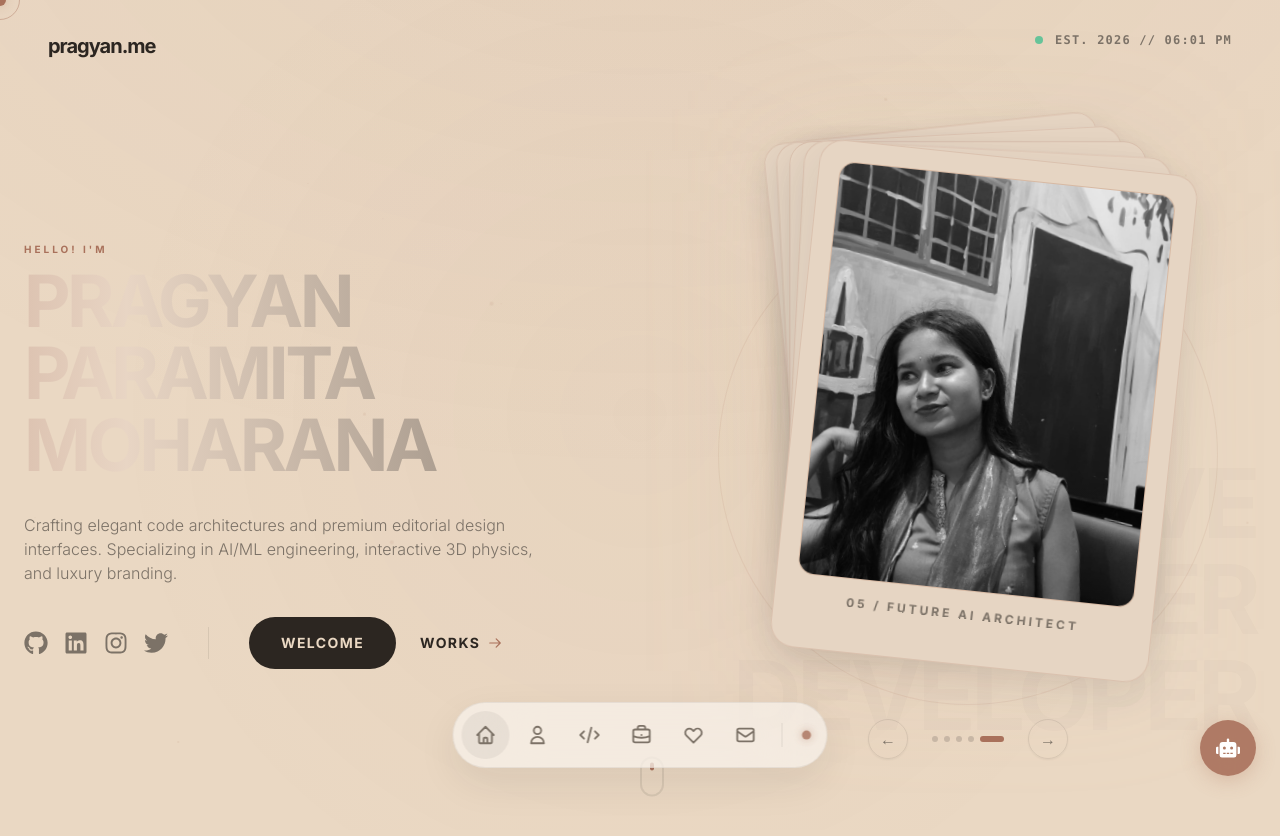
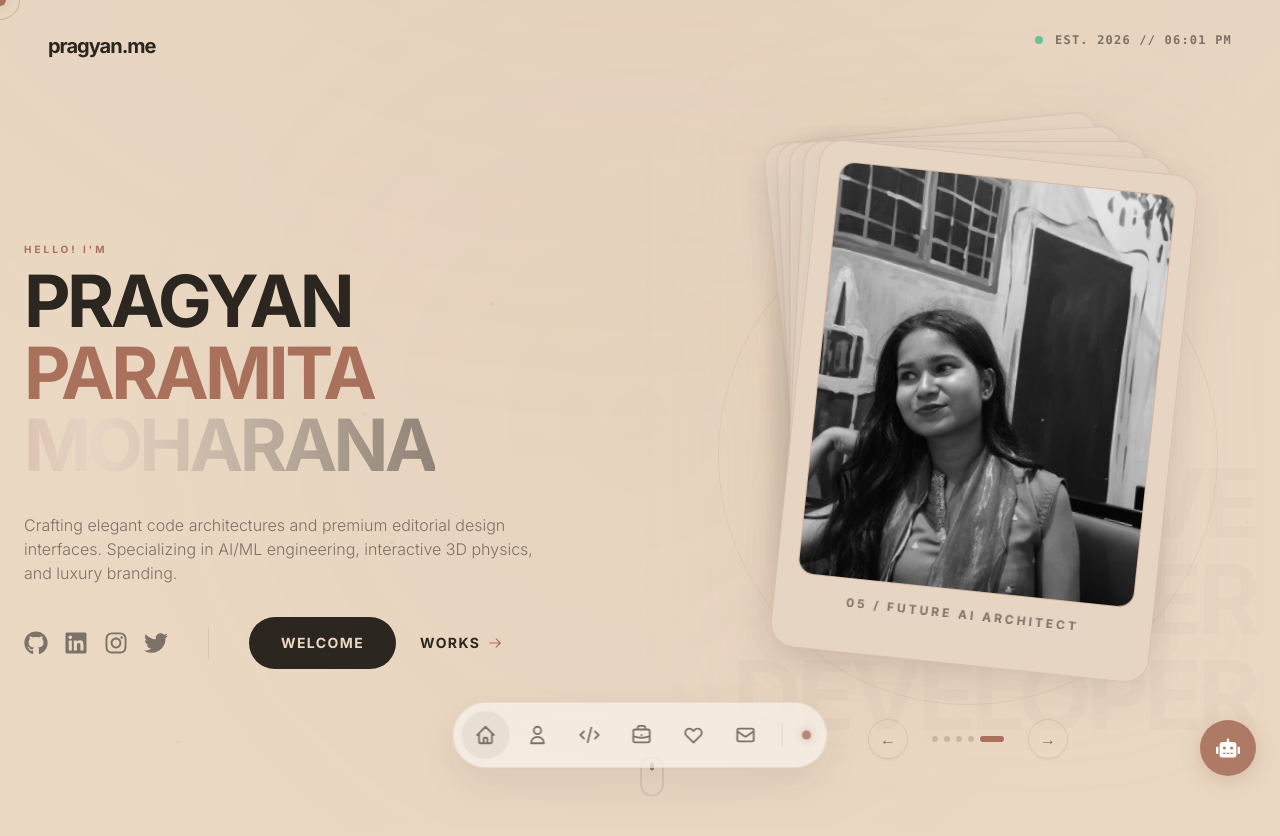
Before and after one commit to Techside-Pragyan/Techside-Portfolio, a React (Vite) app: page / in a window 1280 px wide. Shown: the top 836 px of the page. Built offline with nearby package versions, Linux system fonts and the light colour scheme.

Commit message:
feat: implement Hero section with interactive 3D parallax card deck and animations

```diff
--- a/src/sections/Hero.jsx
+++ b/src/sections/Hero.jsx
@@ -108,10 +108,10 @@ const Hero = () => {
         >
           <div className="flex flex-col gap-2">
             <span className="text-[10px] font-black text-[#A9715B] tracking-[0.3em] uppercase">Hello! I'm</span>
-            <h1 className="text-5xl md:text-7xl font-black leading-[0.95] tracking-tighter select-none text-gradient-animated uppercase">
-              PRAGYAN <br/>
-              PARAMITA <br/>
-              MOHARANA
+            <h1 className="text-5xl md:text-7xl font-black leading-[0.95] tracking-tighter select-none">
+              <span className="text-[#2C2621]">PRAGYAN</span> <br/>
+              <span className="text-[#A9715B]">PARAMITA</span> <br/>
+              <span className="text-gradient-animated uppercase">MOHARANA</span>
             </h1>
           </div>
 
```
